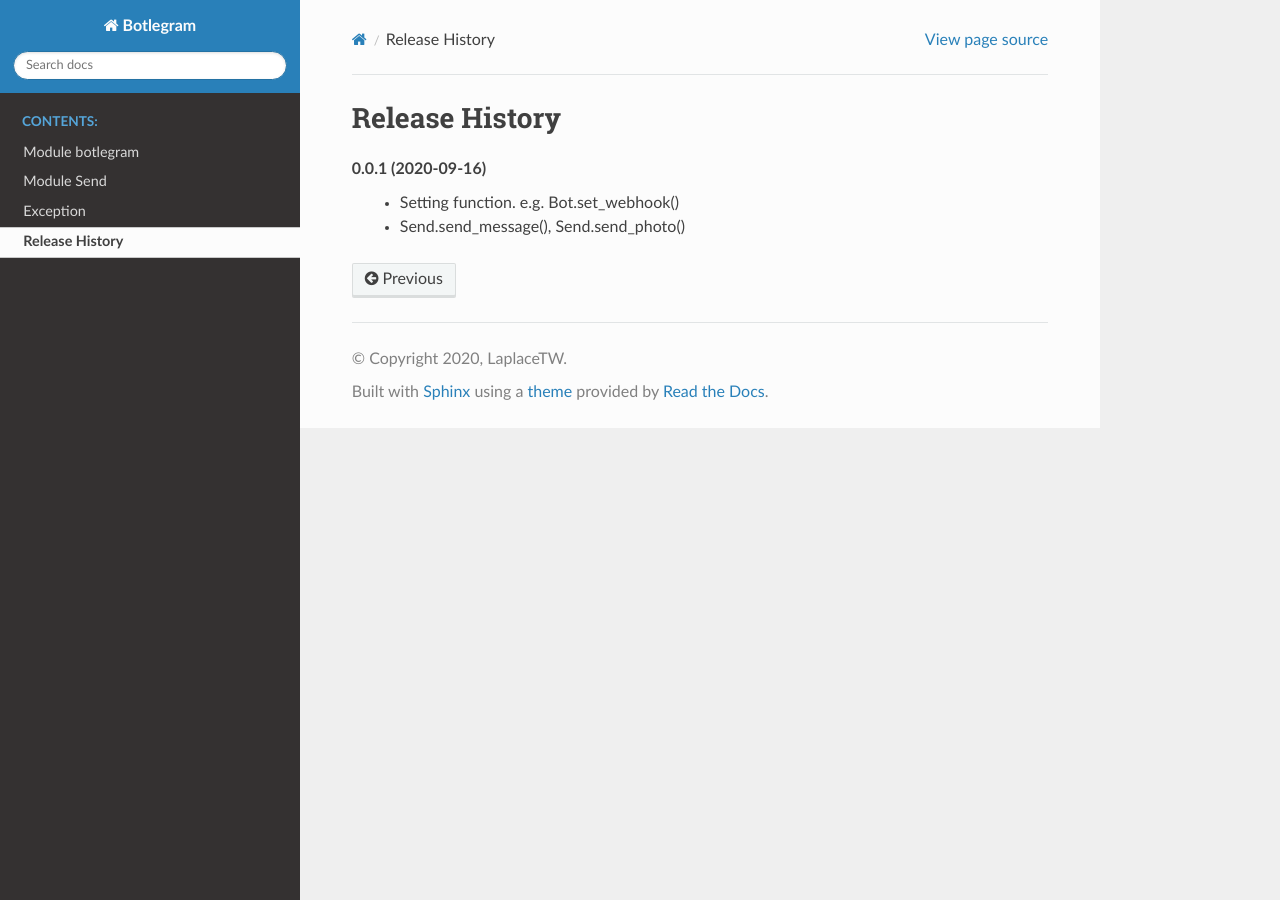
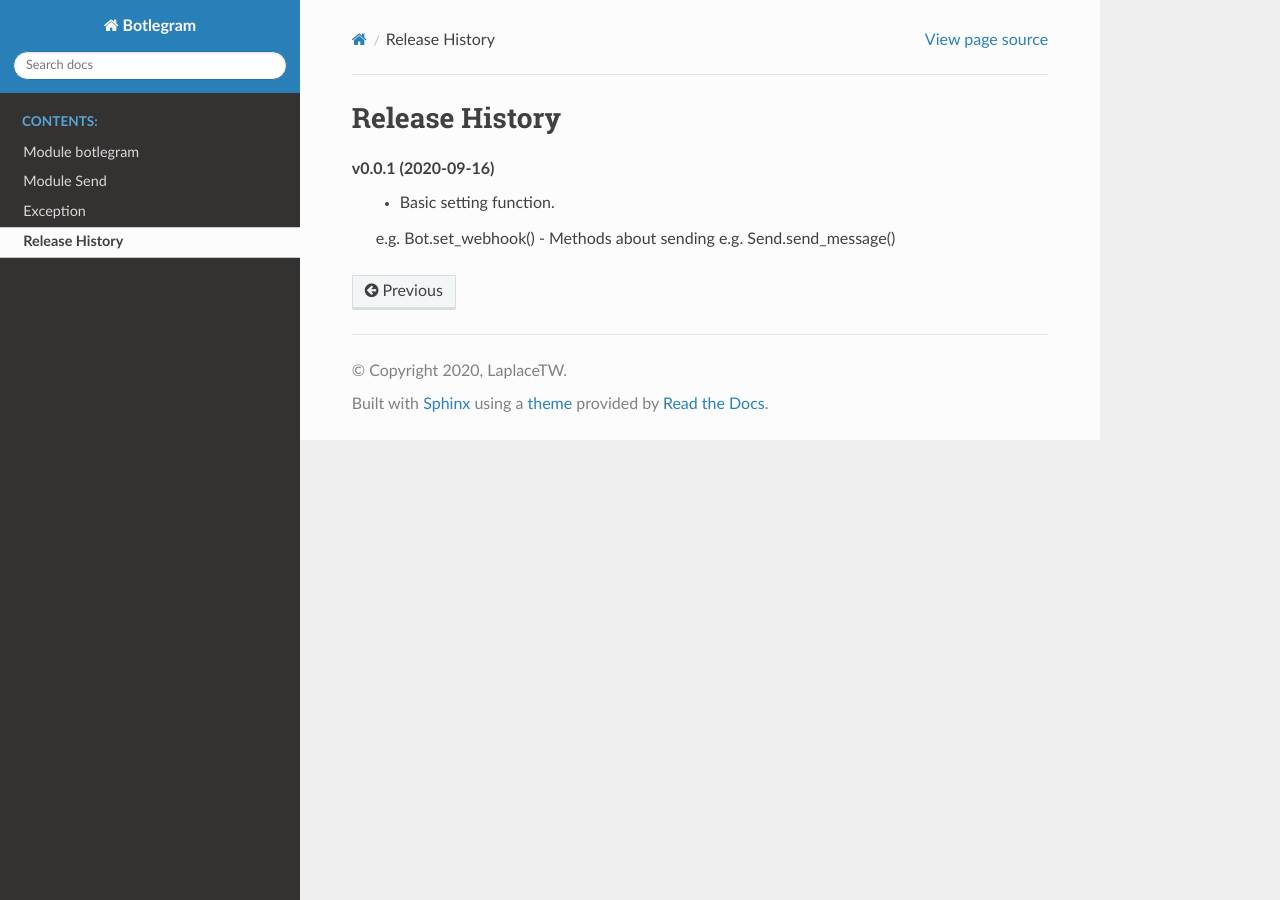
Before and after one commit to laplacetw/botlegram-doc, a Sphinx documentation site: the page built from doc/source/release.rst, in a window 1280 px wide. Built offline with Sphinx 7.4.7 and the Read the Docs theme 2.0.0, drawn with Linux system fonts in a browser that asks for light colours.

```diff
--- a/doc/source/index.rst
+++ b/doc/source/index.rst
@@ -5,6 +5,7 @@
 
 Botlegram: Telegram Bot Package for Python
 ==========================================
+- Source code: `laplacetw/botlegram <https://github.com/laplacetw/botlegram>`_
 - Based on `Telegram Bot API <https://core.telegram.org/bots/api>`_.
 - Stay flexible and keep function naming consistent with the API.
 - Release v0.0.1
--- a/doc/source/release.rst
+++ b/doc/source/release.rst
@@ -1,6 +1,8 @@
 Release History
 =========================
 
-0.0.1 (2020-09-16)
-    - Setting function. e.g. Bot.set_webhook()
-    - Send.send_message(), Send.send_photo()
+v0.0.1 (2020-09-16)
+    - Basic setting function.
+    e.g. Bot.set_webhook()
+    - Methods about sending
+    e.g. Send.send_message()
```
